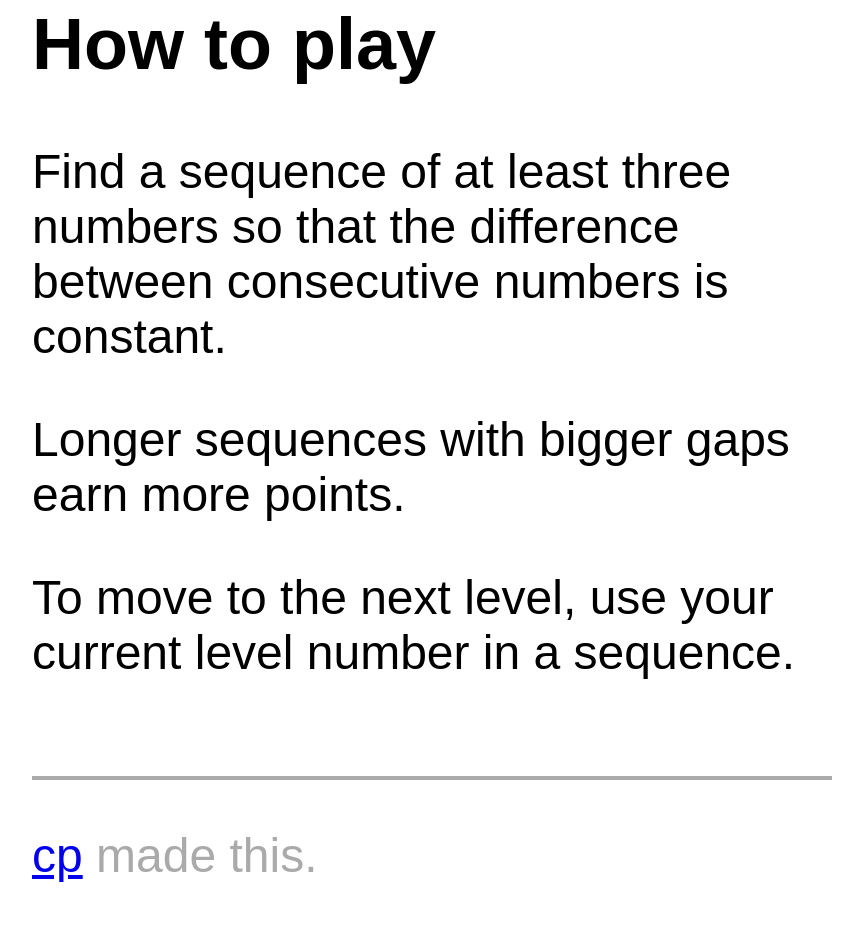
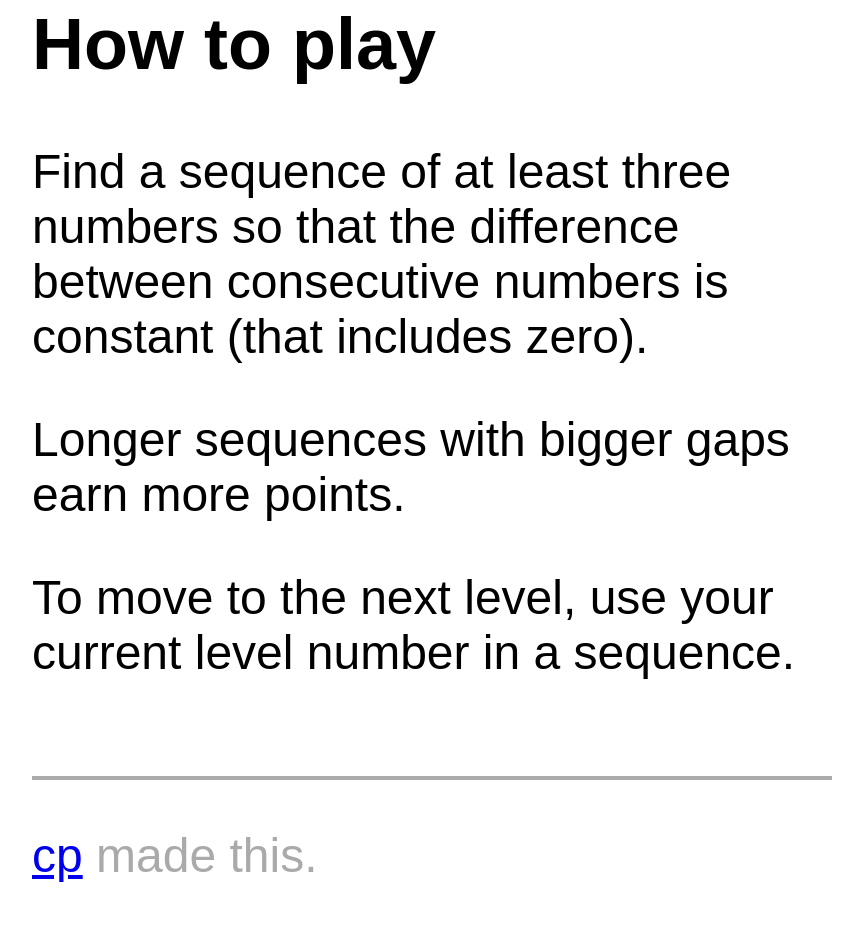
Before and after one commit to christianp/sequences, a plain HTML site: page index.html in a window 1280 px wide. Shown: the part 1006-1937 px from the top of the page, without its empty margins (208-1071 px from the left). Drawn offline with Linux system fonts and the light colour scheme.

Commit message:
clarify constant sequences are OK

```diff
--- a/index.html
+++ b/index.html
@@ -39,7 +39,7 @@
 
 		<div id="instructions">
 			<h2>How to play</h2>
-			<p>Find a sequence of at least three numbers so that the difference between consecutive numbers is constant.</p>
+			<p>Find a sequence of at least three numbers so that the difference between consecutive numbers is constant (that includes zero).</p>
 			<p>Longer sequences with bigger gaps earn more points.</p>
 			<p>To move to the next level, use your current level number in a sequence.</p>
 		</div>
```
